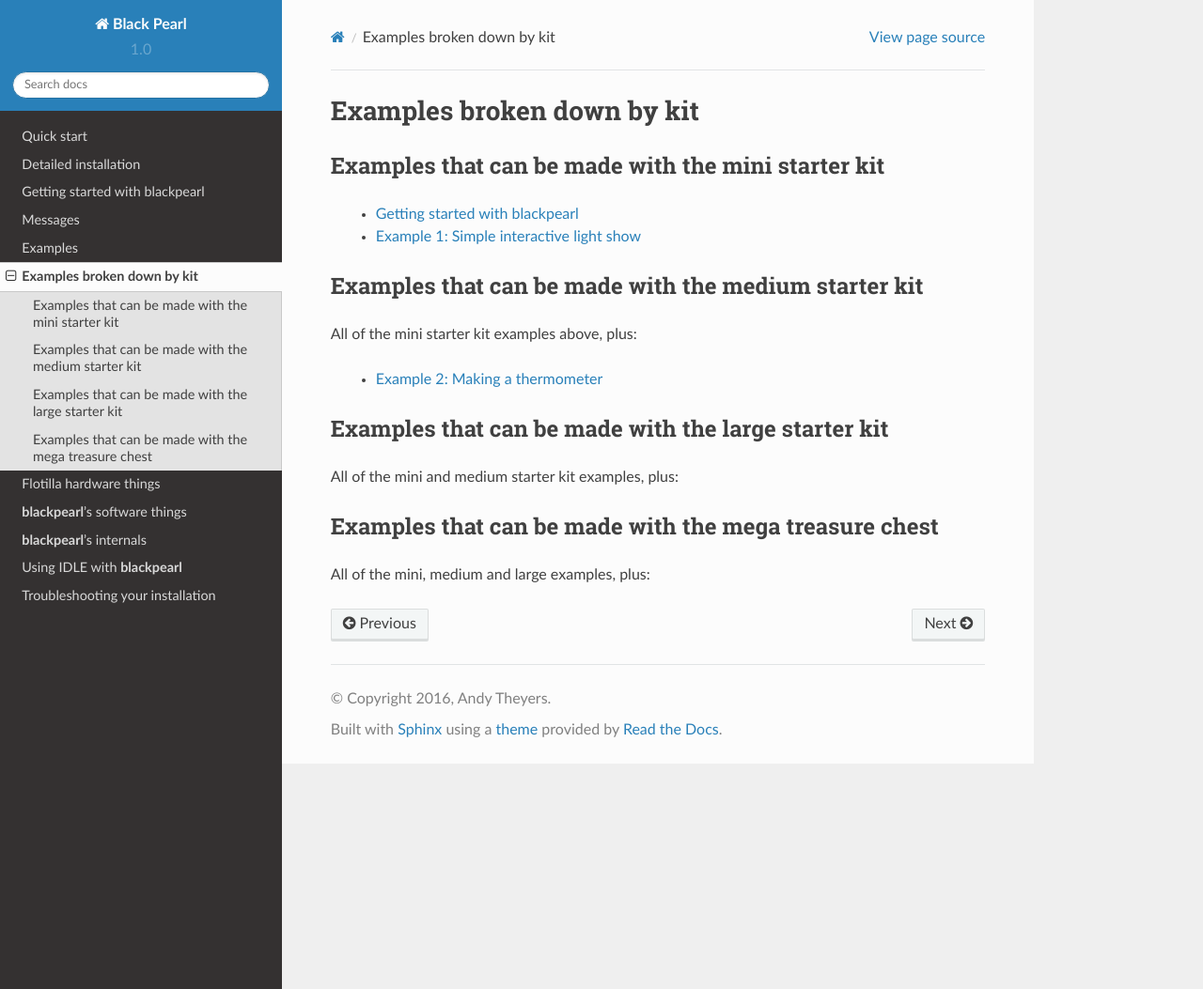
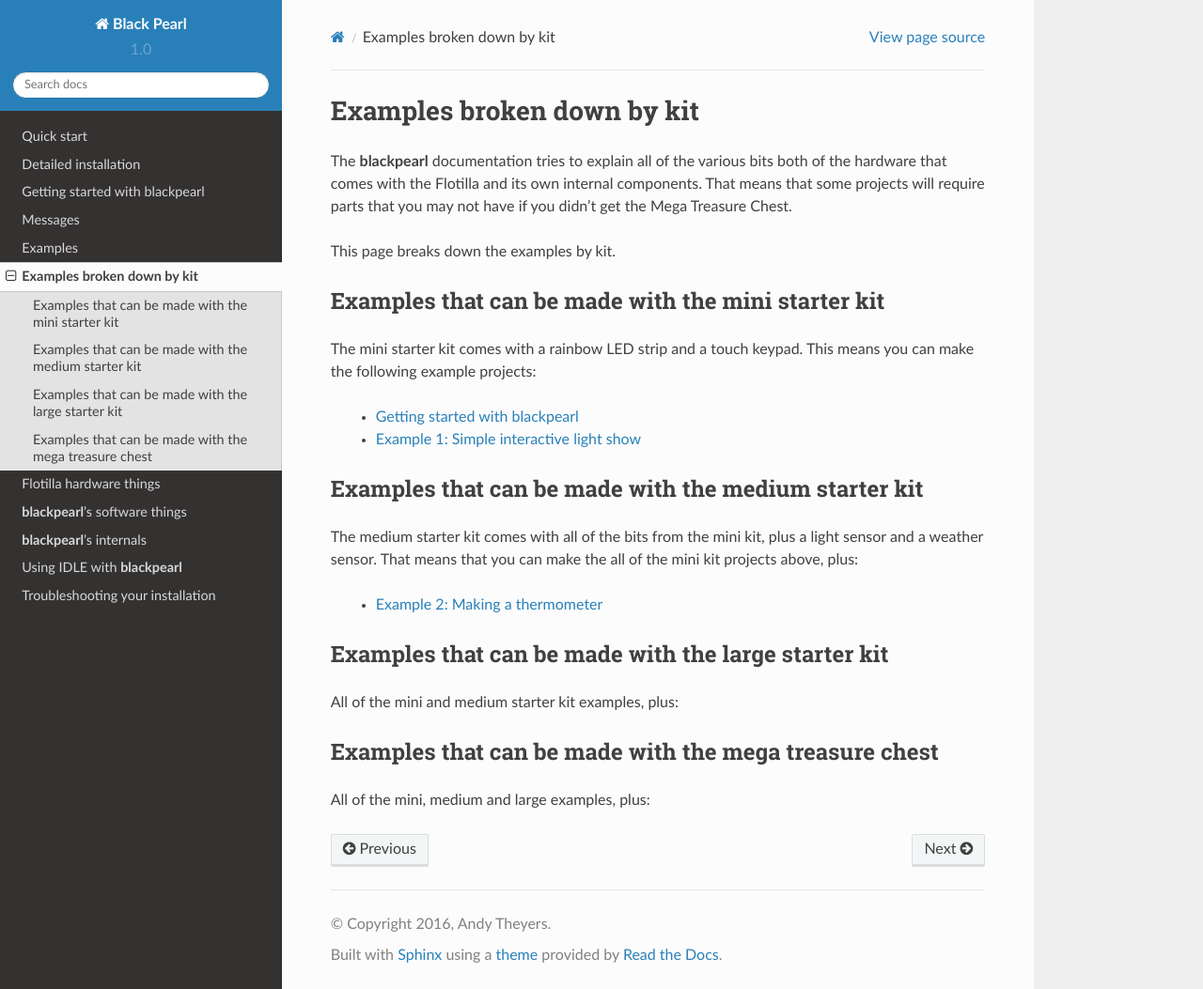
Before and after one commit to offmessage/blackpearl, a Sphinx documentation site: the page built from docs/examples/examplesbykit.rst, in a window 1280 px wide and 1053 px high. Shown: the whole window at 94% size. Built offline with Sphinx 7.4.7 and the Read the Docs theme 2.0.0, drawn with Linux system fonts in a browser that asks for light colours.

Commit message:
More explanation of breakdown by kit

```diff
--- a/docs/examples/examplesbykit.rst
+++ b/docs/examples/examplesbykit.rst
@@ -3,8 +3,18 @@
 Examples broken down by kit
 ===========================
 
+The **blackpearl** documentation tries to explain all of the various bits both
+of the hardware that comes with the Flotilla and its own internal components.
+That means that some projects will require parts that you may not have if you
+didn't get the Mega Treasure Chest.
+
+This page breaks down the examples by kit.
+
 Examples that can be made with the mini starter kit
 ---------------------------------------------------
+
+The mini starter kit comes with a rainbow LED strip and a touch keypad. This
+means you can make the following example projects:
 
     * :doc:`/gettingstarted`
     * :doc:`/examples/example_1`
@@ -12,7 +22,9 @@
 Examples that can be made with the medium starter kit
 -----------------------------------------------------
 
-All of the mini starter kit examples above, plus:
+The medium starter kit comes with all of the bits from the mini kit, plus a
+light sensor and a weather sensor. That means that you can make the all of the
+mini kit projects above, plus:
 
     * :doc:`/examples/example_2`
 
```
